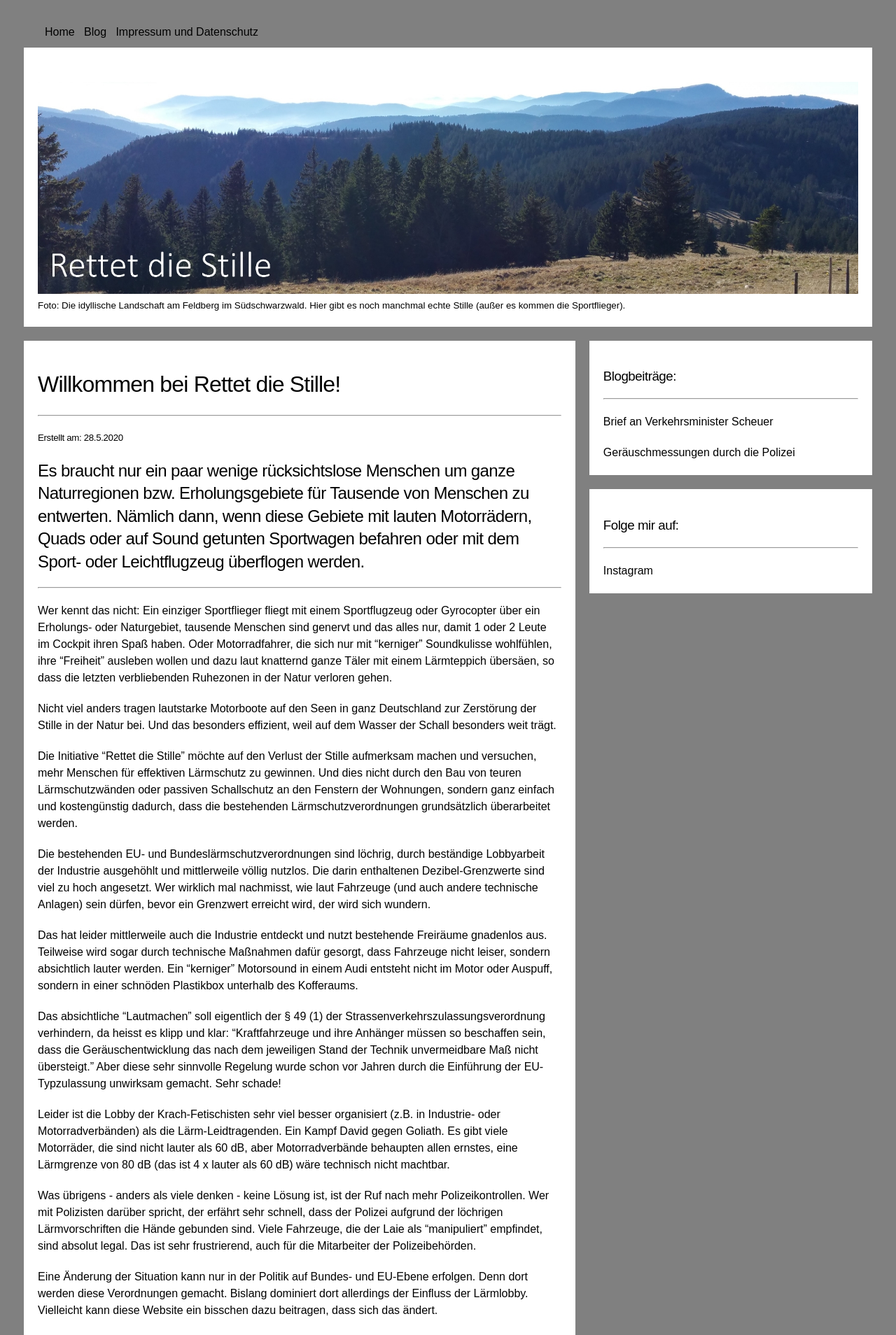
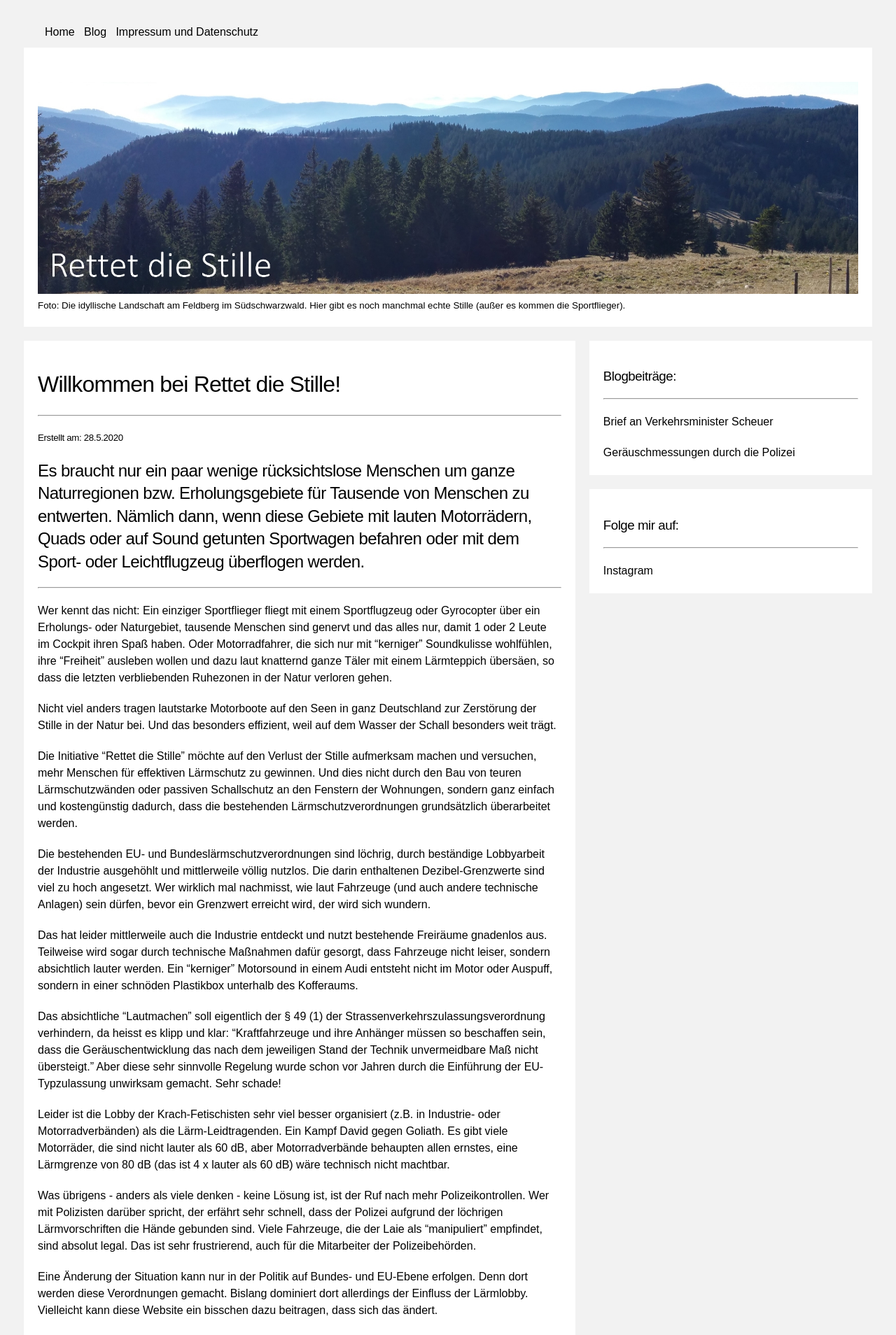
Before and after one commit to rettet-die-stille/rettet-die-stille.github.io, a Jekyll site: the page built from index.md, in a window 1280 px wide. Shown: the top 1908 px of the page at 70% size. Built offline with Jekyll 4.4.1, drawn with Linux system fonts in a browser that asks for light colours; our own code applies the rules of GitHub Pages for plain Markdown files.

Commit message:
Update defaultmodern.html

```diff
--- a/_layouts/defaultmodern.html
+++ b/_layouts/defaultmodern.html
@@ -16,7 +16,7 @@ layout: default
     body {
       font-family: Arial;
       padding: 10px;
-      background:grey;
+      background:#f2f2f2;
     }
 
     /* Header/Blog Title */
```
